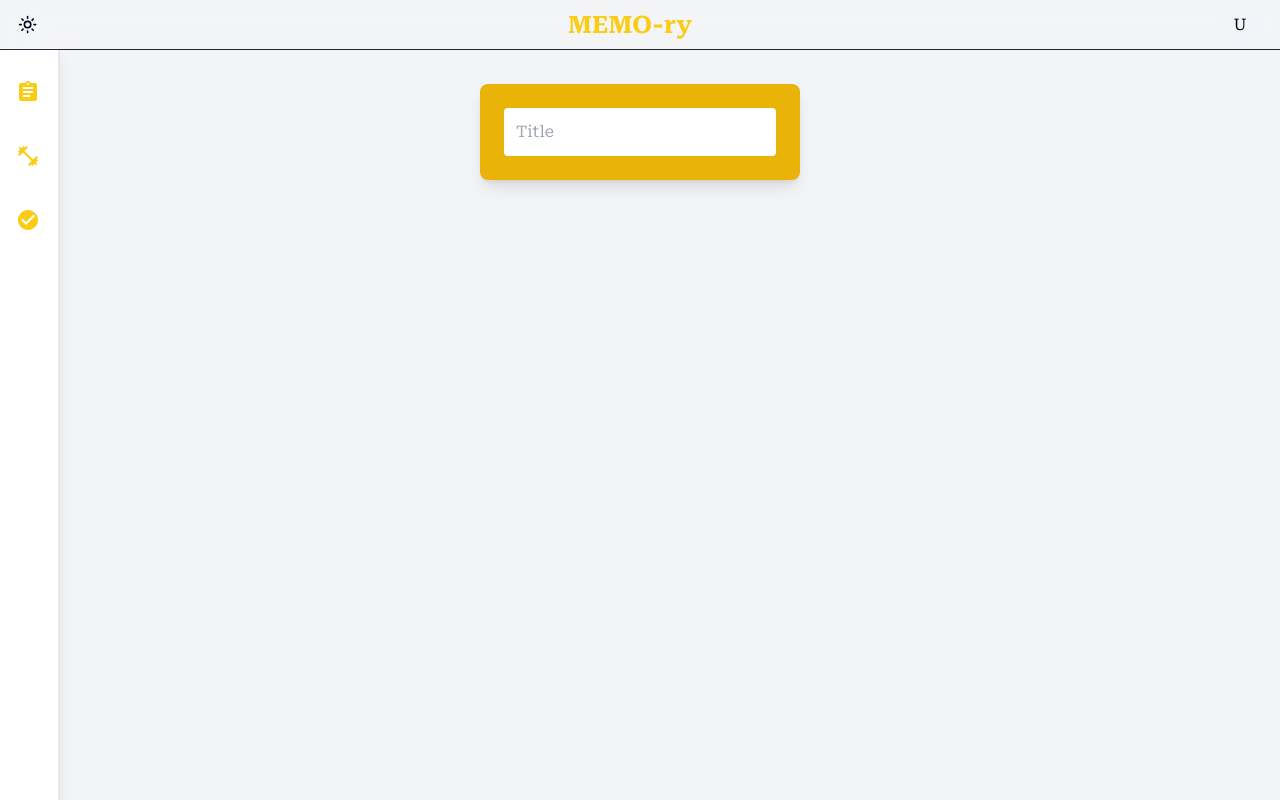
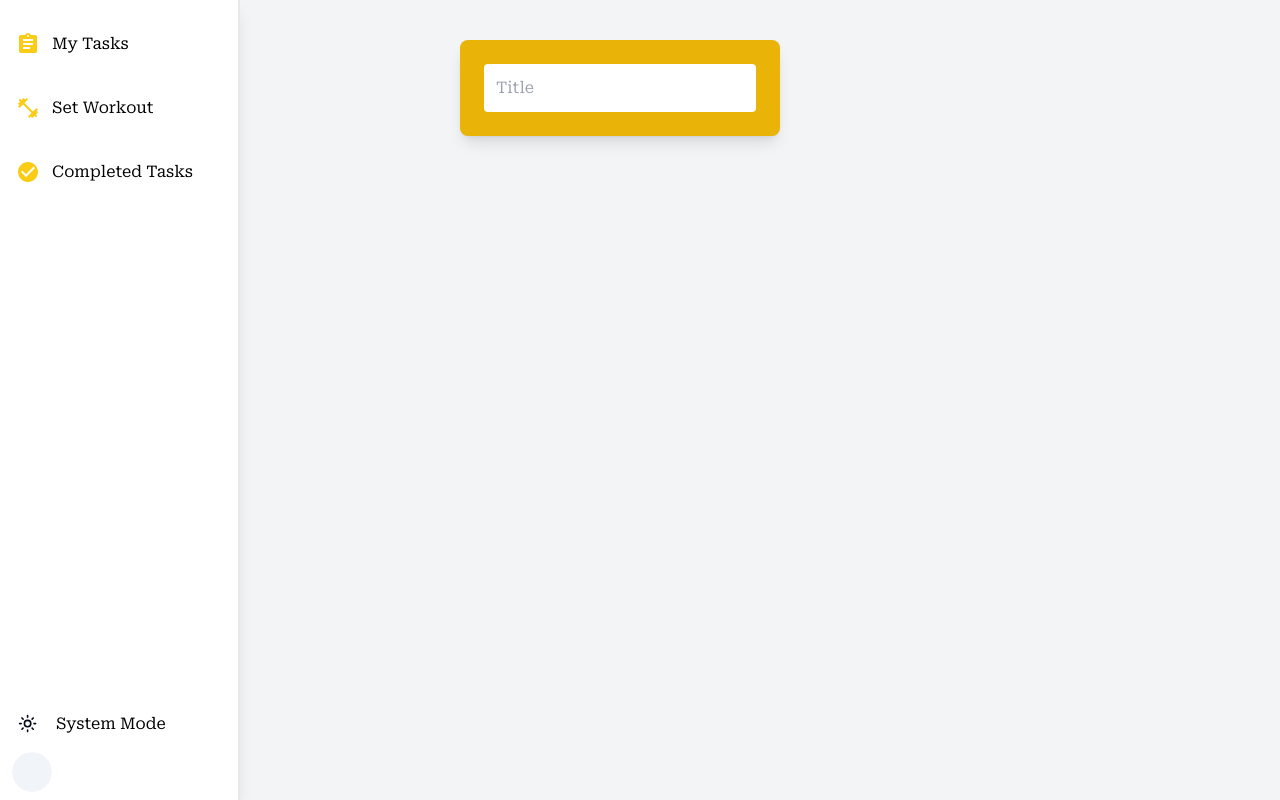
Before and after one commit to Mayur3sh007/memOry, a Next.js app: page / in a window 1280 px wide. Built offline with nearby package versions, Linux system fonts and the light colour scheme; no server answers; the database is empty; sample sign-in values are in the browser's storage.

Commit message:
Implements major Header and Sidebar UI changes

```diff
--- a/src/app/(root)/page.tsx
+++ b/src/app/(root)/page.tsx
@@ -32,19 +32,25 @@ const AppContent = () => {
 
   return (
     <div className="flex w-screen min-h-screen">
-      <Header />
+
+      <div className="hidden max-md:flex w-[50px]">
+        <Header/>
+      </div>
 
       <div className="hidden lg:flex">
         <MainSideBar />
       </div>
-      <div className="flex flex-grow flex-col w-full h-full mt-16 px-4 space-y-10 overflow-y-auto justify-center items-center">
+
+      <div className="flex flex-grow flex-col w-full h-full mt-5 px-4 space-y-10 overflow-y-auto justify-center items-center -ml-10">
+
         <div className="w-full max-w-4xl">
           <AddNotes />
         </div>
-        <div className="flex flex-col justify-center gap-4 w-full max-w-4xl mt-4">
+        <div className="flex flex-col justify-center gap-4 w-full mt-4">
           <PinnedNotes />
           <AllNotes />
         </div>
+
       </div>
     </div>
   );
--- a/src/components/Header.tsx
+++ b/src/components/Header.tsx
@@ -1,28 +1,17 @@
 import React from 'react';
 import Sidebar from './Sidebar';
-import { ModeToggle } from './theme-switch';
-import AccountInfo from './AccountInfo';
 
 const Header = () => {
 
     return (
-        <div className='flex fixed min-w-full items-center h-[50px] space-x-4 bg-transparent backdrop-filter backdrop-blur-lg border-b border-gray-800 dark:border-gray-400 px-2 py-1 z-10'>
+        <div className='flex space-x-2 fixed w-full justify-between items-center h-[50px] bg-transparent backdrop-filter backdrop-blur-lg border-b border-gray-800 dark:border-gray-400 px-2 py-1 z-10'>
             {/* Sidebar on the far left */}
-            <div className=' ml-4 mt-1 hidden max-md:flex md:flex'>
-                <Sidebar />
-            </div>
+            <Sidebar />
 
-
-            {/* Content on the far right */}
-            <div className='flex flex-grow justify-between items-center mr-2 dark:text-yellow-400 hover:text-yellow-400'>
-                <div className='lg:-ml-8'>
-                    <ModeToggle />
-                </div>
-                {/* Website Name */}
-                <div className='flex items-center justify-center space-x-2 mr-10 text-2xl font-bold text-yellow-400 dark:yellow-300 lg:ml-8'>
-                    <a href="/">MEMO-ry</a>
-                </div>
-                <AccountInfo />
+            {/* Centered Name */}
+            <div className='flex items-center justify-center flex-grow text-2xl font-bold
+             text-yellow-400 dark:text-yellow-300 -ml-8'>
+                MEMO-ry
             </div>
         </div>
     );
--- a/src/components/MainSideBar.tsx
+++ b/src/components/MainSideBar.tsx
@@ -2,15 +2,40 @@ import React, { useState } from 'react';
 import {
   Assignment as AssignmentIcon,
   FitnessCenter as FitnessCenterIcon,
-  CheckCircle as CheckCircleIcon
+  CheckCircle as CheckCircleIcon,
+  ExitToApp as ExitToAppIcon
 } from '@mui/icons-material';
+import { useUser } from '@/providers/UserContext';
+import { Avatar, AvatarImage, AvatarFallback } from '@/components/ui/avatar';
+import { useRouter } from 'next/navigation';
+import { signOut } from 'firebase/auth';
+import { auth } from '@/config/firebase';
+import { ModeToggle } from './theme-switch';
+import { useTheme } from 'next-themes';
 
 const MainSideBar = () => {
   const [isHovered, setIsHovered] = useState(false);
+  const [isAvatarClicked, setIsAvatarClicked] = useState(false);
+  const { username, avatarURL } = useUser();
+  const { theme, setTheme } = useTheme();
+
+  const handleAvatarClick = () => {
+    setIsAvatarClicked(!isAvatarClicked);
+  };
+
+  const router = useRouter();
+  const logout = async () => {
+    try {
+      await signOut(auth);
+      router.push("/sign-up");
+    } catch (error: any) {
+      console.error("Logout Error:", error.message);
+    }
+  };
 
   return (
     <div
-      className={`fixed left-0 top-12 h-full bg-white dark:bg-background border-r-2 border-gray-200 dark:border-gray-800
+      className={`fixed left-0 top-0 h-full bg-white dark:bg-background border-r-2 border-gray-200 dark:border-gray-800
       shadow-lg transition-width duration-300 ${isHovered ? 'w-[240px]' : 'w-[60px]'} overflow-hidden`}
       onMouseEnter={() => setIsHovered(true)}
       onMouseLeave={() => setIsHovered(false)}
@@ -35,6 +60,49 @@ const MainSideBar = () => {
           </a>
         </li>
       </ul>
+
+
+      <div className={`fixed bottom-14 left-2 flex flex-row items-center
+        ${isHovered ? 'w-[220px]' : 'w-[60px]'} overflow-hidden
+        hover:bg-gray-200 dark:hover:bg-yellow-600`}
+        >
+        <ModeToggle />
+        {isHovered && (
+          <span className="ml-2 text-black dark:text-white">
+            {theme.charAt(0).toUpperCase() + theme.slice(1)} Mode
+          </span>
+        )}
+      </div>
+
+      <div className={`fixed bottom-0 left-1 ${isHovered ? 'w-[220px]' : 'w-[60px]'} `}>
+        <div className="relative w-full">
+          <button
+            onClick={handleAvatarClick}
+            className="flex items-center p-2 space-x-3 rounded-md hover:bg-gray-200 dark:hover:bg-yellow-600 w-full"
+          >
+            <Avatar>
+              <AvatarImage src={avatarURL ? avatarURL : ''} alt={username ? username : ''} />
+              <AvatarFallback>{username?.charAt(0)}</AvatarFallback>
+            </Avatar>
+            {isHovered && (
+              <span className="ml-2 text-black dark:text-white truncate">
+                {username}
+              </span>
+            )}
+          </button>
+          {isAvatarClicked && isHovered && (
+            <div className="absolute left-0 bottom-full mb-2 bg-white dark:bg-background shadow-lg rounded-md p-2 w-full">
+              <button className="flex items-center w-full p-2 text-left text-black dark:text-white hover:bg-gray-200
+               dark:hover:bg-yellow-600 rounded-md"
+                onClick={logout}
+              >
+                <ExitToAppIcon className="w-5 h-5 mr-2" />
+                Logout
+              </button>
+            </div>
+          )}
+        </div>
+      </div>
     </div>
   );
 };
--- a/src/components/Sidebar.tsx
+++ b/src/components/Sidebar.tsx
@@ -1,28 +1,52 @@
-import React from 'react';
+import React, { useState } from 'react';
 import { Sheet, SheetTrigger, SheetContent } from '@/components/ui/sheet';
-import
-{
+import { useRouter } from 'next/navigation';
+import { signOut } from 'firebase/auth';
+import { auth } from '@/config/firebase';
+import { useUser } from '@/providers/UserContext';
+import { Avatar, AvatarImage, AvatarFallback } from '@/components/ui/avatar';
+import { ModeToggle } from './theme-switch';
+import { useTheme } from 'next-themes';
+import {
   Menu as MenuIcon,
   Assignment as AssignmentIcon,
   FitnessCenter as FitnessCenterIcon,
-  CheckCircle as CheckCircleIcon
+  CheckCircle as CheckCircleIcon,
+  ExitToApp as ExitToAppIcon,
 } from '@mui/icons-material';
 
 const Sidebar = () => {
+  const [isAvatarClicked, setIsAvatarClicked] = useState(false);
+  const { username, avatarURL } = useUser();
+  const { theme } = useTheme();
+  const router = useRouter();
+
+  const handleAvatarClick = () => {
+    setIsAvatarClicked(!isAvatarClicked);
+  };
+
+  const logout = async () => {
+    try {
+      await signOut(auth);
+      router.push("/sign-up");
+    } catch (error : any) {
+      console.error("Logout Error:", error.message);
+    }
+  };
+
   return (
-    <div className='md:hidden lg:hidden'>
+    <div className='ml-4 mt-1 hidden max-md:flex z-100 cursor-pointer'>
       <Sheet>
-        <SheetTrigger asChild className='cursor-pointer'>
-          <button>
+
+        <SheetTrigger asChild className='cursor-pointer q'>
             <MenuIcon />
-          </button>
         </SheetTrigger>
 
-        <SheetContent className='flex flex-col h-full w-[240px]' side={'left'} >
+        <SheetContent className='flex flex-col h-full w-[40%]' side='left'>
           {/* Sidebar Content */}
-          <div className="space-y-6 mt-5 text-xl w-full">
+          <div className="mt-5 text-xl w-full">
             <div className="flex-1 w-full space-y-6">
-              <ul className="pt-2 pb-4 space-y-1 text-sm w-full">
+              <ul className="pt-2 pb-4 space-y-6 text-sm w-full">
                 <li className="rounded-sm w-full">
                   <a
                     href="#"
@@ -53,7 +77,43 @@ const Sidebar = () => {
               </ul>
             </div>
           </div>
-          <div className='flex-grow'></div>
+
+          {/* Theme Toggle Switch */}
+          <div className="fixed bottom-20 flex flex-row items-center mt-4">
+            <ModeToggle />
+            <span className="ml-2 text-black dark:text-white">
+              {theme.charAt(0).toUpperCase() + theme.slice(1)} Mode
+            </span>
+          </div>
+
+          {/* Account Button */}
+          <div className="mt-auto">
+            <div className="relative w-full">
+              <button
+                onClick={handleAvatarClick}
+                className="flex items-center p-2 space-x-3 rounded-md hover:bg-gray-200 dark:hover:bg-yellow-600 w-full"
+              >
+                <Avatar>
+                  <AvatarImage src={avatarURL ? avatarURL : ''} alt={username ? username : ''} />
+                  <AvatarFallback>{username?.charAt(0)}</AvatarFallback>
+                </Avatar>
+                <span className="ml-2 text-black dark:text-white truncate">
+                  {username}
+                </span>
+              </button>
+              {isAvatarClicked && (
+                <div className="absolute left-0 bottom-full mb-2 bg-white dark:bg-background shadow-lg rounded-md p-2 w-full">
+                  <button
+                    className="flex items-center w-full p-2 text-left text-black dark:text-white hover:bg-gray-200 dark:hover:bg-yellow-600 rounded-md"
+                    onClick={logout}
+                  >
+                    <ExitToAppIcon className="w-5 h-5 mr-2" />
+                    Logout
+                  </button>
+                </div>
+              )}
+            </div>
+          </div>
         </SheetContent>
       </Sheet>
     </div>
```
